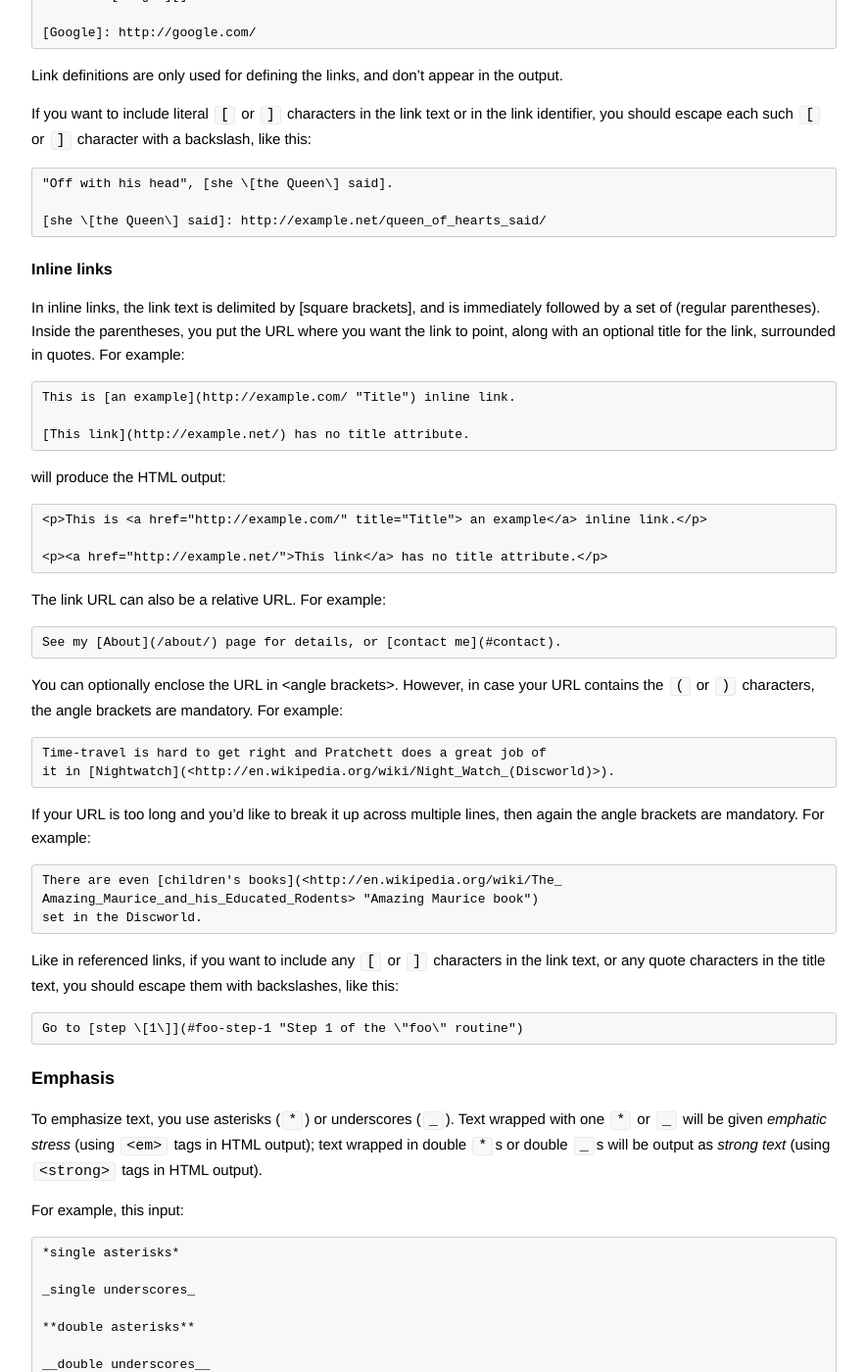
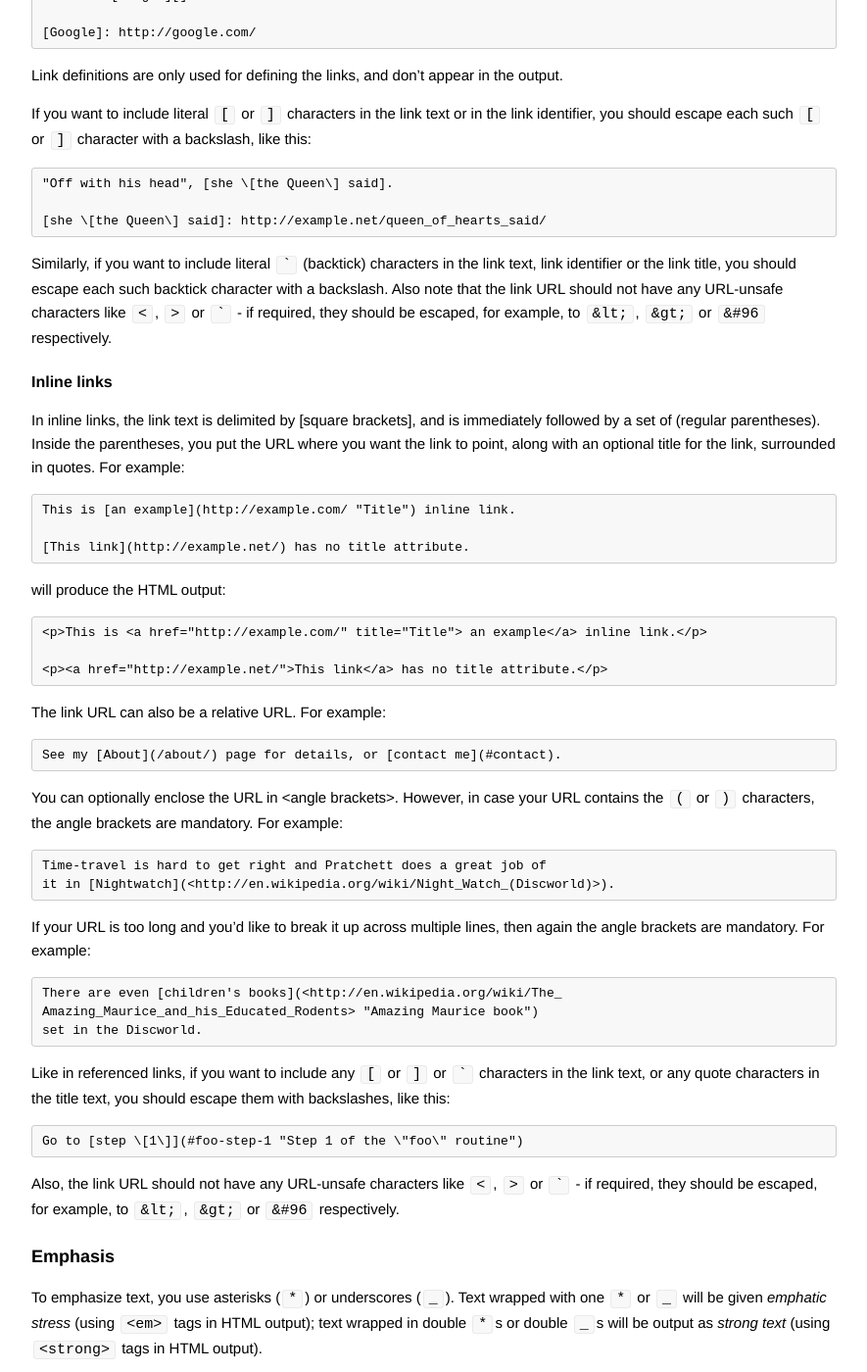
Before and after one commit to vfmd/vfmd-spec, a Jekyll site: the page built from syntax.md, in a window 1280 px wide and 1400 px high, scrolled down 11153 px. Shown: the whole window at 98% size, without its empty margins (197-1082 px from the left). Built offline with Jekyll 4.4.1, drawn with Linux system fonts in a browser that asks for light colours; Markdown is read by kramdown in place of the engine named in the settings.

Commit message:
Syntax guide: Mention that backticks in link text/url/title should be escaped

```diff
--- a/syntax.md
+++ b/syntax.md
@@ -621,6 +621,13 @@ with a backslash, like this:
 
     [she \[the Queen\] said]: http://example.net/queen_of_hearts_said/
 
+Similarly, if you want to include literal `` ` `` (backtick) characters
+in the link text, link identifier or the link title, you should escape
+each such backtick character with a backslash. Also note that the link
+URL should not have any URL-unsafe characters like `<`, `>` or `` ` `` -
+if required, they should be escaped, for example, to `&lt;`, `&gt;` or
+`&#96` respectively.
+
 <h4 id="inline-links">Inline links</h4>
 
 [Inline links]: #inline-links
@@ -658,11 +665,15 @@ lines, then again the angle brackets are mandatory. For example:
     Amazing_Maurice_and_his_Educated_Rodents> "Amazing Maurice book")
     set in the Discworld.
 
-Like in referenced links, if you want to include any `[` or `]`
-characters in the link text, or any quote characters in the title text,
-you should escape them with backslashes, like this:
+Like in referenced links, if you want to include any `[` or `]` or
+`` ` `` characters in the link text, or any quote characters in the
+title text, you should escape them with backslashes, like this:
 
     Go to [step \[1\]](#foo-step-1 "Step 1 of the \"foo\" routine")
+
+Also, the link URL should not have any URL-unsafe characters like `<`,
+`>` or `` ` `` - if required, they should be escaped, for example, to
+`&lt;`, `&gt;` or `&#96` respectively.
 
 
 <h3 id="emphasis">Emphasis</h3>
```
